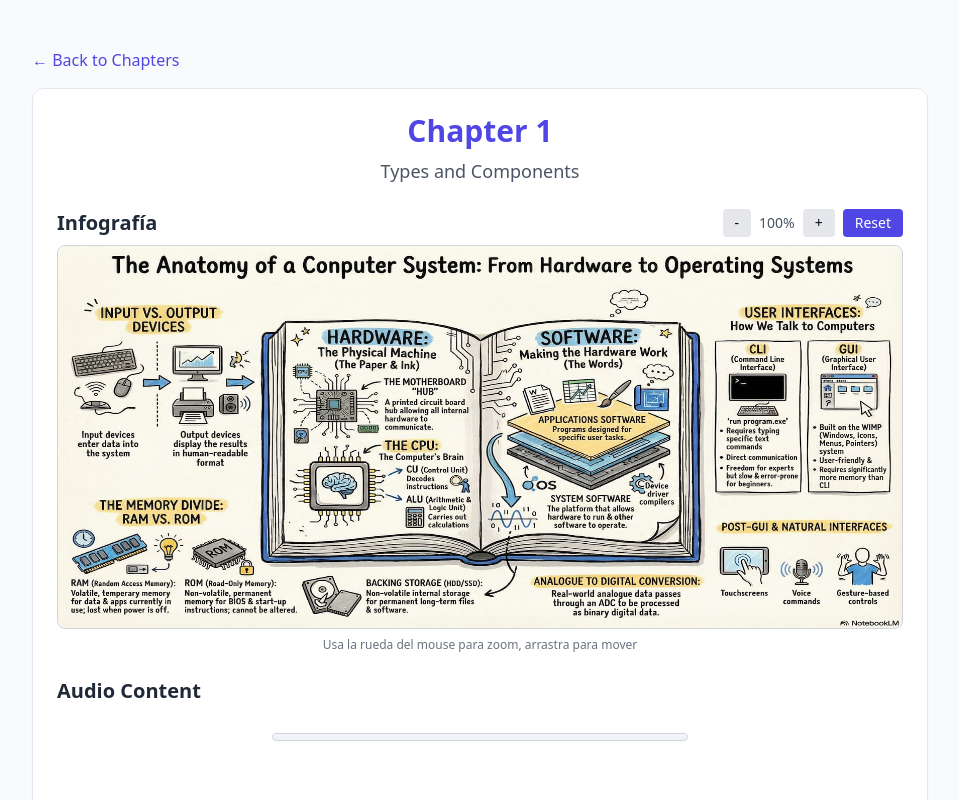
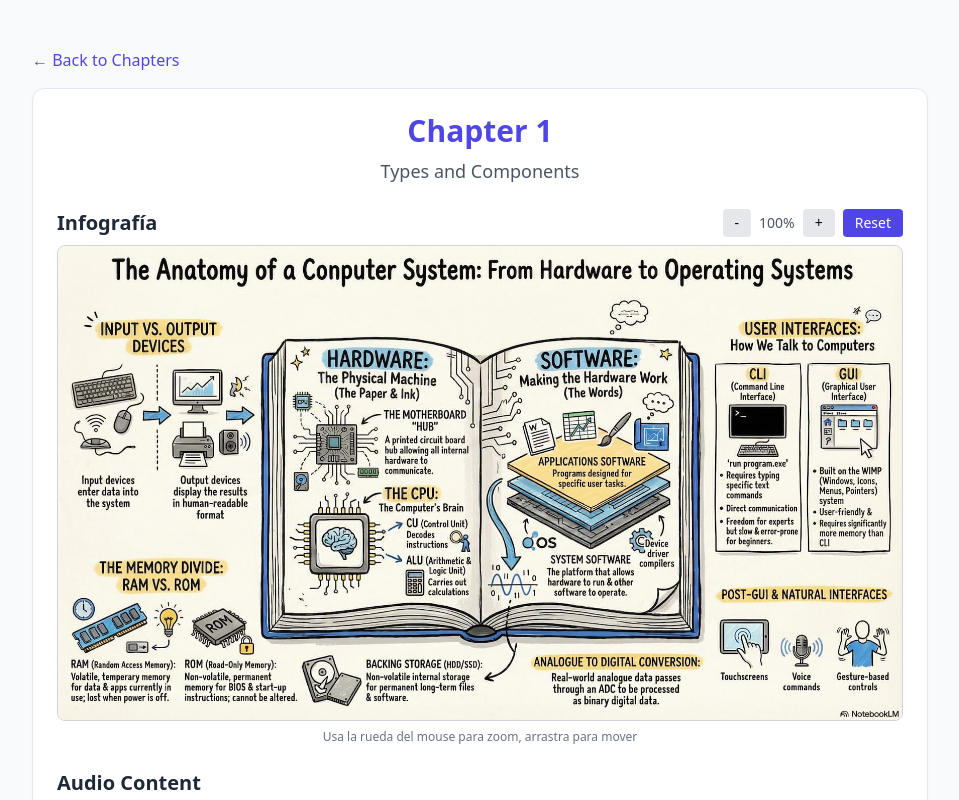
Before and after one commit to rjrodriguez/igcse-study-app, a React (Vite) app: page /chapter/1 in a window 1280 px wide. Shown: the top 800 px of the page, without its empty margins (160-1119 px from the left). Built offline with nearby package versions, Linux system fonts and the light colour scheme.

Commit message:
(1 files changed)

```diff
--- a/src/components/InfographicViewer.tsx
+++ b/src/components/InfographicViewer.tsx
@@ -71,7 +71,7 @@ const InfographicViewer = ({ jpgUrl }: InfographicViewerProps) => {
 
       <div
         ref={containerRef}
-        className="relative w-full h-96 overflow-hidden border border-gray-300 rounded-lg bg-gray-100 cursor-grab"
+        className="relative w-full aspect-[16/9] overflow-hidden border border-gray-300 rounded-lg bg-gray-100 cursor-grab"
         onWheel={handleWheel}
         onMouseDown={handleMouseDown}
         onMouseMove={handleMouseMove}
```
